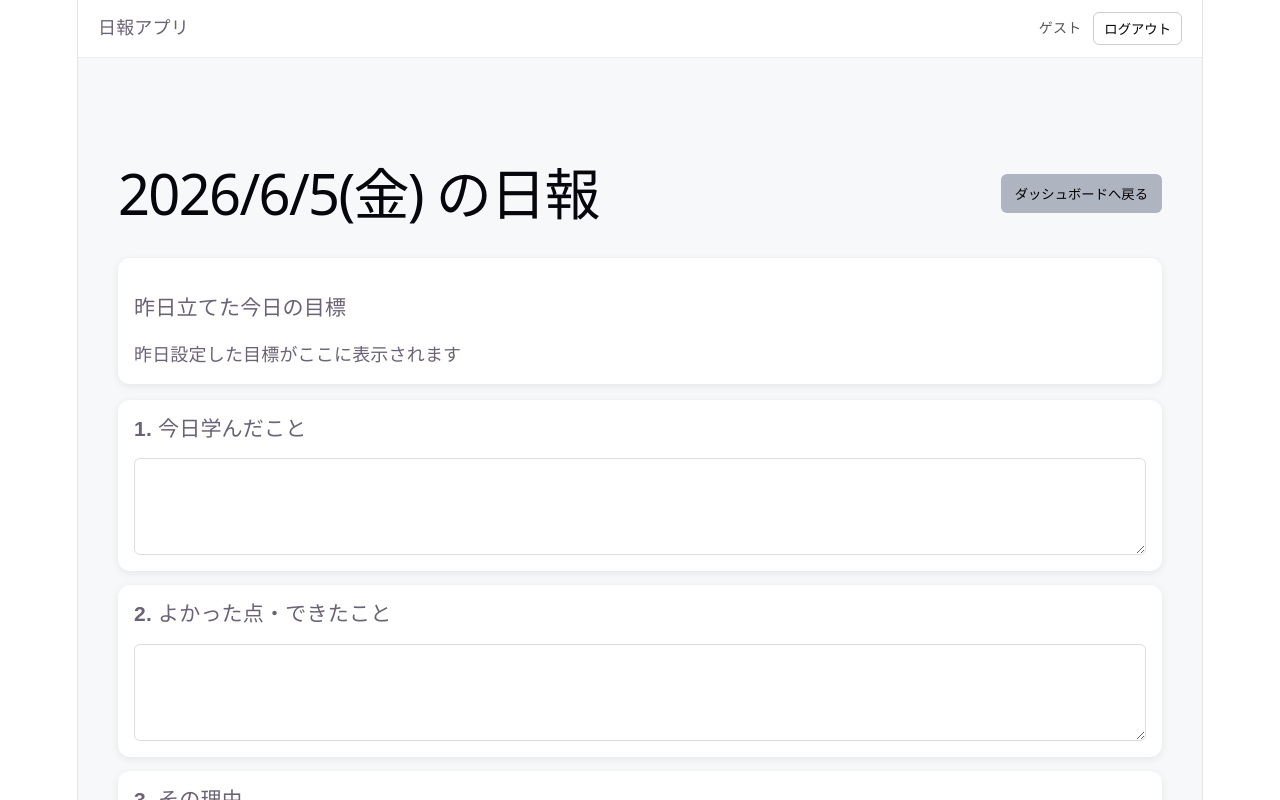
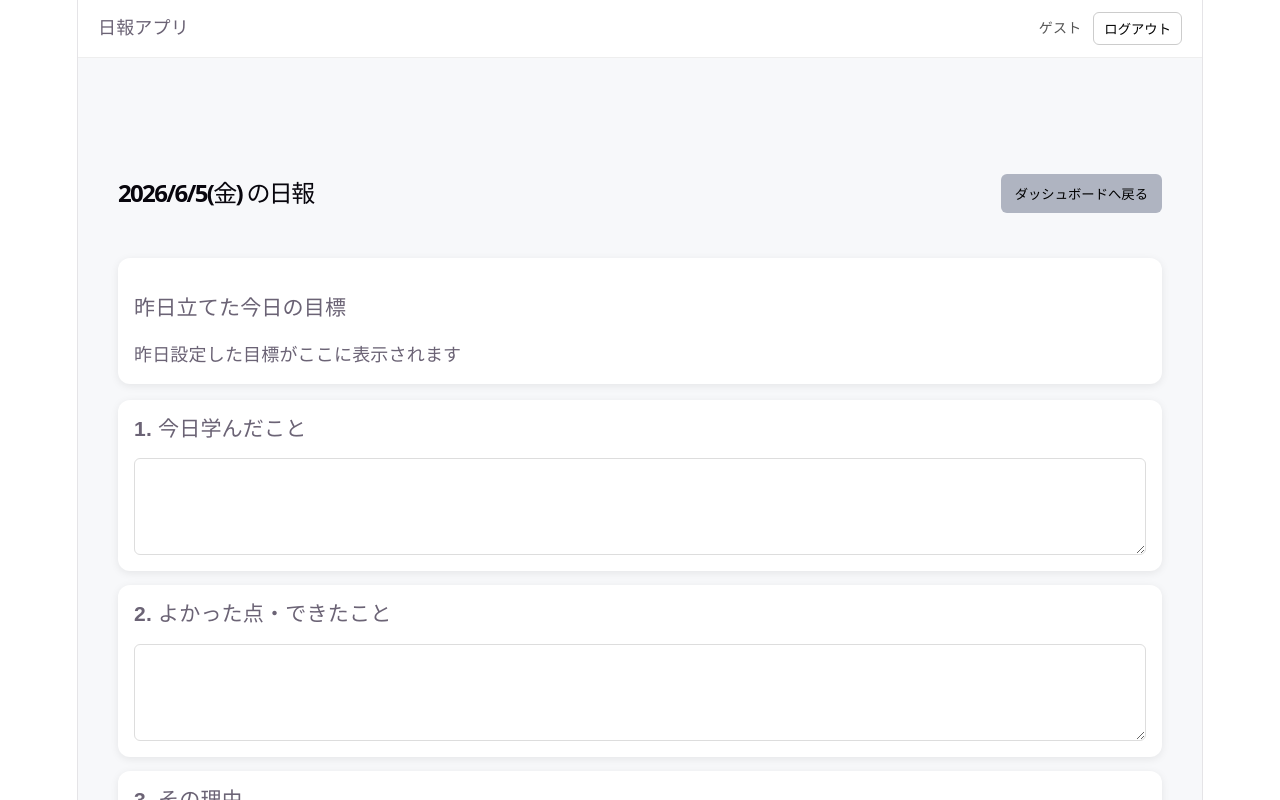
Before and after one commit to tokoMatsubara/Nippo_group7, a React app in the folder frontend/: page /create-report in a window 1280 px wide. Shown: the top 800 px of the page. Built offline with nearby package versions, Linux system fonts and the light colour scheme; the HTML template or start-up script is replaced by a standard one.

Commit message:
titleクラス適用

```diff
--- a/frontend/src/pages/CreateReport.jsx
+++ b/frontend/src/pages/CreateReport.jsx
@@ -42,7 +42,7 @@ function DailyCreate() {
       <header className="header">
 
         <div>
-          <h1>{today} の日報</h1>
+          <h1 className="title">{today} の日報</h1>
         </div>
 
         <div className="header-actions">
```
